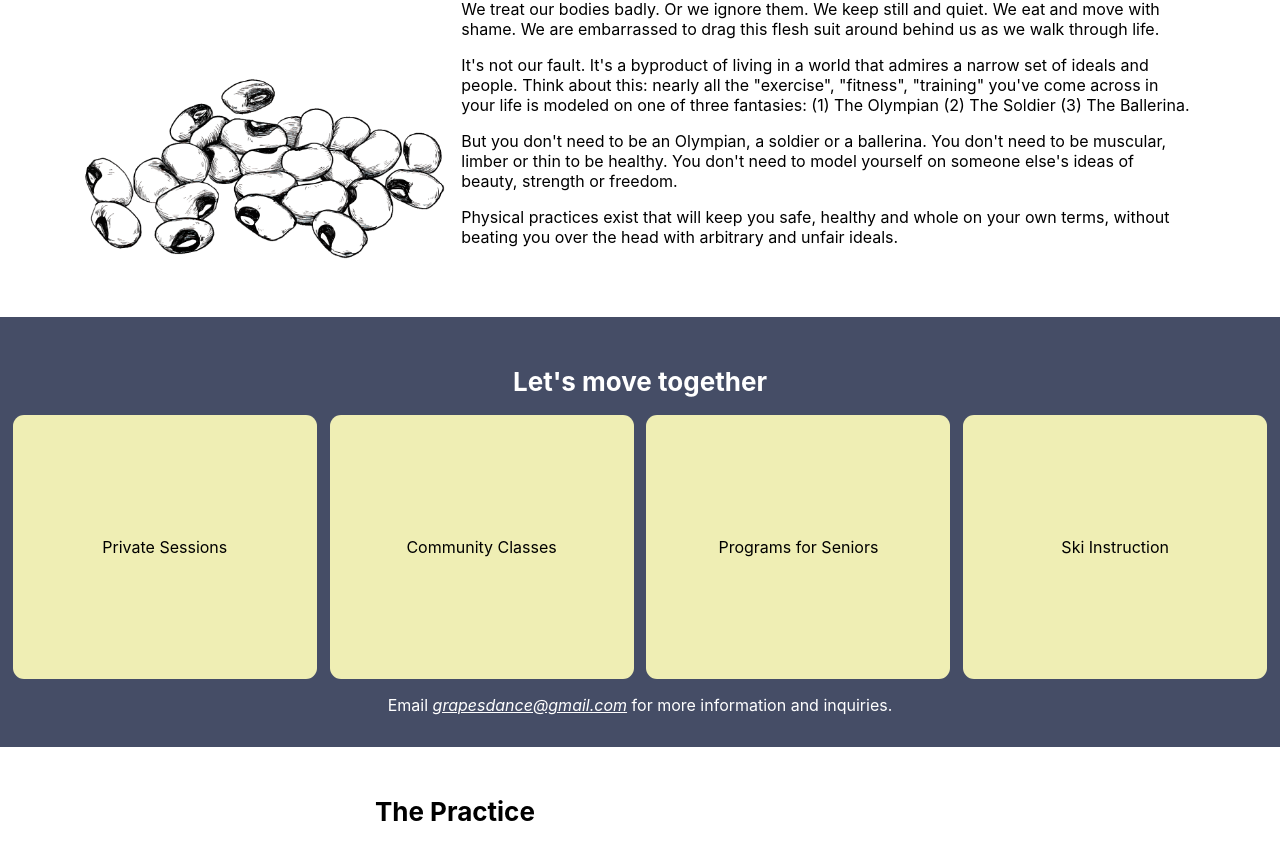
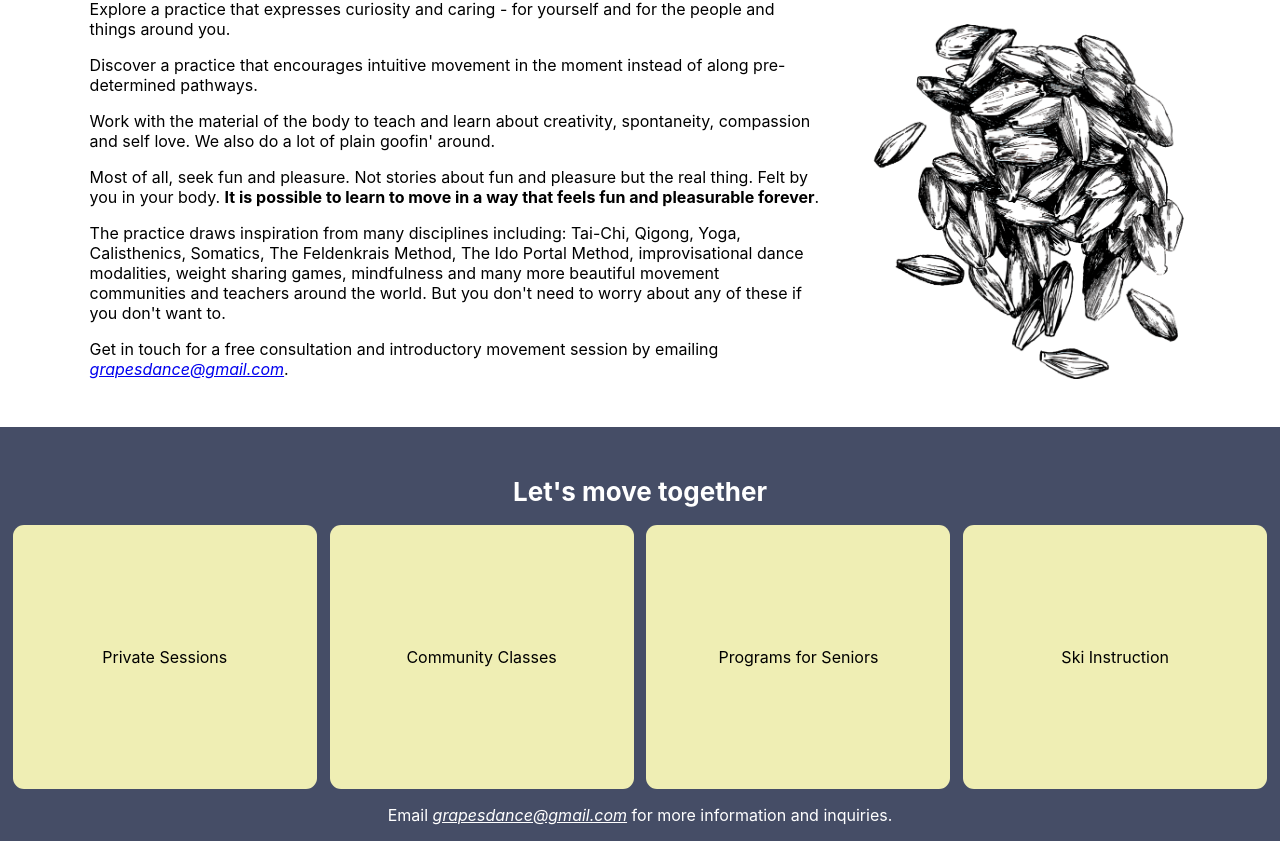
Before and after one commit to DigitalDsntHurt/jaaaam, a React (Create React App) app: page / in a window 1280 px wide. Shown: the part 979-1820 px from the top of the page. Built offline with nearby package versions, Linux system fonts and the light colour scheme.

Commit message:
Re-swaps order of components. Practice is now at the top and re-named. Fantasies is lower down

```diff
--- a/src/App.js
+++ b/src/App.js
@@ -12,18 +12,18 @@ function App() {
     <div className='App'>
       <Hero />
       <Welcome text={sectionText['welcome']()} theme='dark' />
+      <ImageRightTextLeft
+        imagePath='./images/grains.png'
+        theme='light'
+        title='Movement Classes for Everyone'
+        text={sectionText['practice']()}
+      />
+      <Offerings theme='dark' />
       <ImageLeftTextRight
         imagePath='./images/beans.png'
         theme='light'
         title='Fantasies'
         text={sectionText['fantasies']()}
-      />
-      <Offerings theme='dark' />
-      <ImageRightTextLeft
-        imagePath='./images/grains.png'
-        theme='light'
-        title='The Practice'
-        text={sectionText['practice']()}
       />
       <Students theme='dark' />
       <ImageRightTextLeft
```
